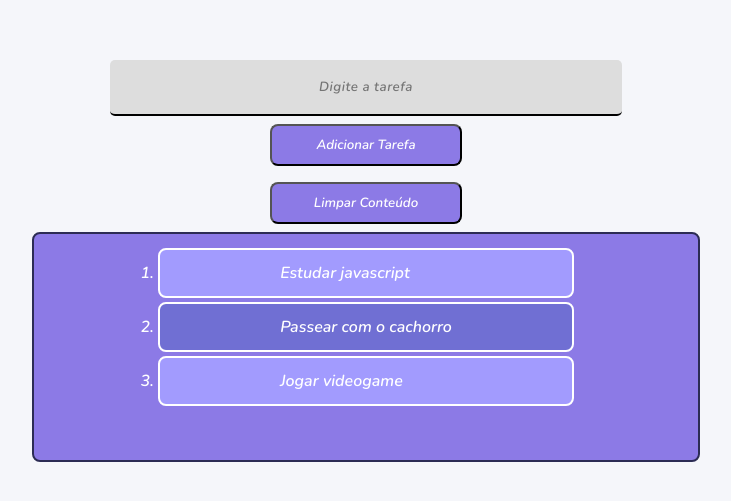
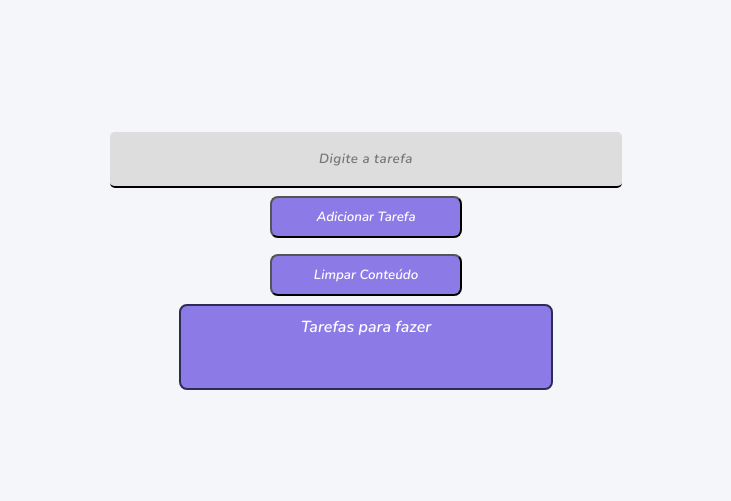
Before and after one commit to MarceloCChaves/Todo-List, a plain HTML site: page index.html in a window 1280 px wide. Shown: the part 139-640 px from the top of the page, without its empty margins (274-1005 px from the left). Drawn offline with nearby package versions, Linux system fonts and the light colour scheme.

Commit message:
Remove Tasks from ul

```diff
--- a/index.html
+++ b/index.html
@@ -5,7 +5,6 @@
         <title>Lista de tarefas</title>
         <link href="https://fonts.googleapis.com/css2?family=Nunito:ital,wght@1,600&display=swap" rel="stylesheet">
         <link rel="stylesheet" href="styles.css">
-        <script src="https://kit.fontawesome.com/440afbec21.js" crossorigin="anonymous"></script>
     </head>
     <body>
         <div class="principal">
@@ -13,9 +12,7 @@
             <button id="btn">Adicionar Tarefa</button>
             <button id="clean">Limpar Conteúdo</button>
             <ul id="ul">
-                <li>Estudar javascript</li>
-                <li>Passear com o cachorro</li>
-                <li>Jogar videogame</li>
+                <label>Tarefas para fazer</label>
             </ul>
         </div>
 
```
